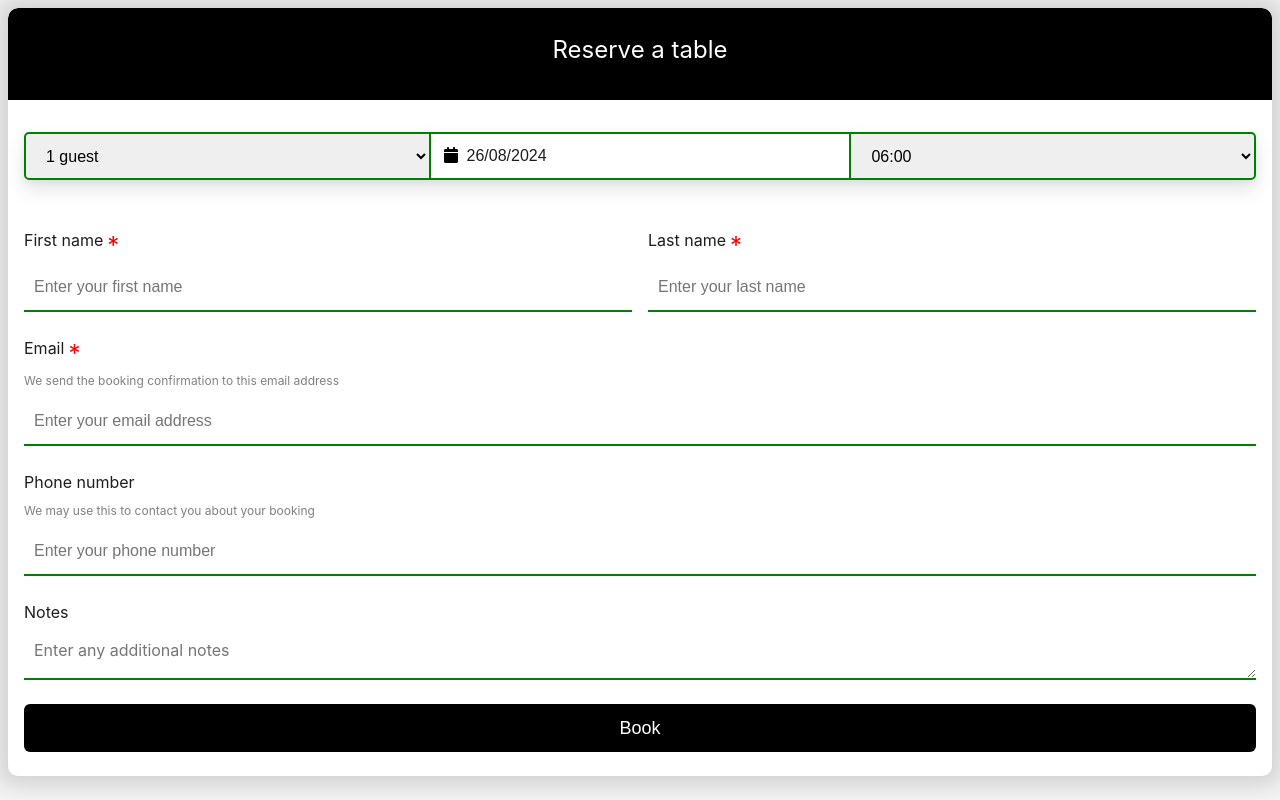
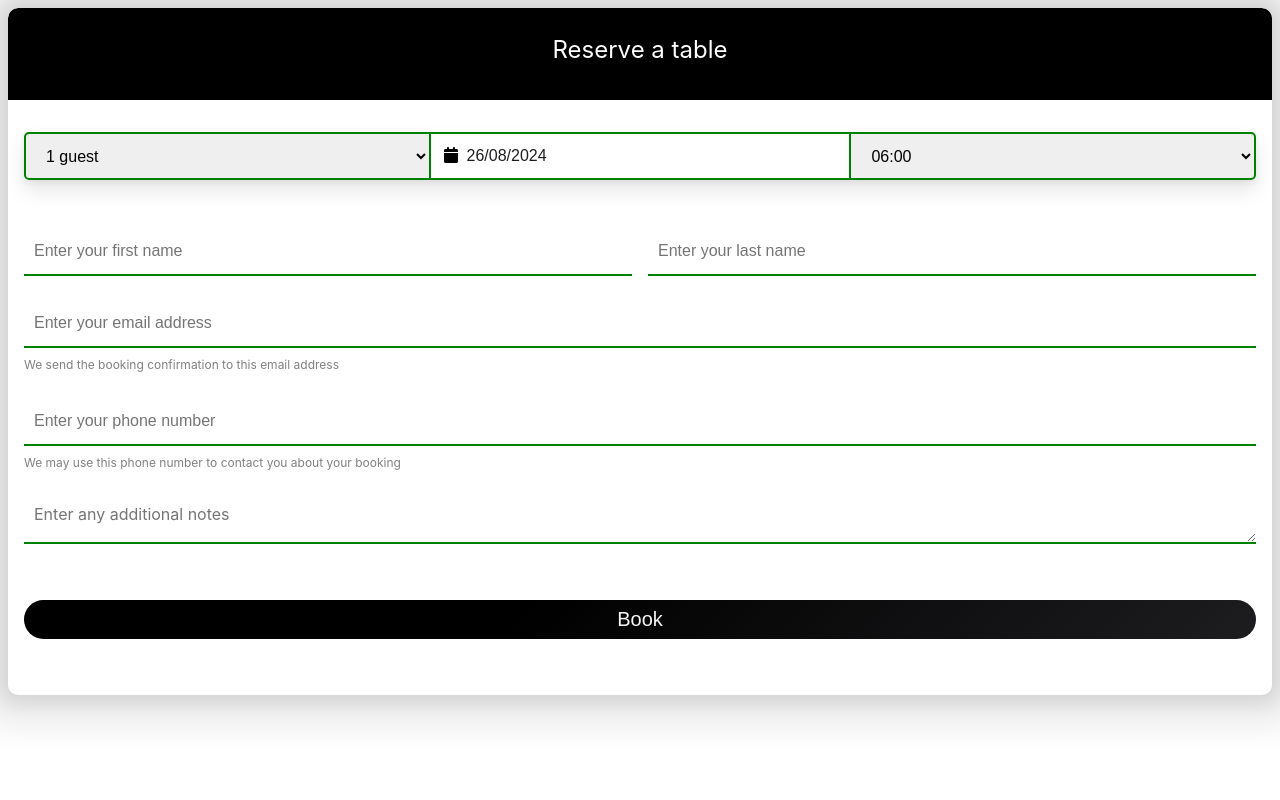
Before and after one commit to PMGH/rahui-widget-react, a React (Vite) app: page / in a window 1280 px wide. Built offline with nearby package versions, Linux system fonts and the light colour scheme.

Commit message:
remove field labels and tweak scss

```diff
--- a/src/components/form/form.scss
+++ b/src/components/form/form.scss
@@ -11,6 +11,27 @@
   border-right: none;
   border-bottom: 2px solid green;
   border-radius: 0;
+}
+
+@mixin button-base {
+  border-radius: 100px;
+  padding: 0.5rem 1rem;
+  margin: 2rem 0;
+  height: fit-content;
+  text-decoration: none;
+  width: 100%;
+  text-align: center;
+  font-size: 1rem;
+  font-weight: 500;
+  box-sizing: border-box;
+}
+
+@mixin button-base--hover {
+  &:hover {
+    cursor: pointer;
+    box-shadow: $box-shadow-button;
+    transition: all 0.5s;
+  }
 }
 
 :root {
@@ -150,9 +171,6 @@
       display: flex;
       flex-direction: column;
       width: 100%;
-      &__required {
-        display: flex;
-      }
       &__group {
         display: flex;
         flex-flow: row wrap;
@@ -192,27 +210,27 @@
       }
     }
   }
-  .required-field-symbol {
-    color: red;
-    font-size: 1.5rem;
-    margin-left: 0.25rem;
-  }
   button:not(.react-datepicker__navigation) {
-    height: 48px;
-    border-radius: 6px;
-    font-size: 18px;
-    background-color: var(--default-offset-background-color);
-    color: #fff;
-    border: 0;
-    width: 100%;
-    cursor: pointer;
+    @include button-base;
+
+    color: $white;
+    background-image: linear-gradient(
+      135deg,
+      var(--default-offset-background-color) 40%,
+      var(--default-offset-background-color--hover)
+    );
+    border: none;
+    font-size: 1.25rem;
+    font-weight: 500;
+
+    @include button-base--hover;
     &:hover {
       background-color: var(--default-offset-background-color--hover);
-      color: white;
+      color: $white;
     }
   }
   .info {
-    margin-bottom: 0.5rem;
+    margin-top: 0.5rem;
   }
   .muted {
     font-size: 0.75rem;
--- a/src/components/form/index.tsx
+++ b/src/components/form/index.tsx
@@ -207,17 +207,6 @@ const Form = ({
           <section className="customer-details">
             <div className="form__field__group">
               <div className="form__field">
-                <div className="form__field__required">
-                  <label htmlFor="customer[first_name]">First name</label>
-                  {firstNameRequired && (
-                    <span
-                      className="required-field-symbol"
-                      id="customer_first_name_required_symbol"
-                    >
-                      *
-                    </span>
-                  )}
-                </div>
                 <input
                   type="text"
                   id="customer_first_name"
@@ -228,17 +217,6 @@ const Form = ({
                 />
               </div>
               <div className="form__field last-name">
-                <div className="form__field__required">
-                  <label htmlFor="customer[last_name]">Last name</label>
-                  {lastNameRequired && (
-                    <span
-                      className="required-field-symbol"
-                      id="customer_last_name_required_symbol"
-                    >
-                      *
-                    </span>
-                  )}
-                </div>
                 <input
                   type="text"
                   id="customer_last_name"
@@ -250,35 +228,29 @@ const Form = ({
               </div>
             </div>
             <div className="form__field">
-              <div className="form__field__required">
-                <label htmlFor="customer[email]">Email</label>
-                <span className="required-field-symbol">*</span>
-              </div>
-              <p className="info muted">
-                We send the booking confirmation to this email address
-              </p>
               <input
                 type="email"
                 id="email"
                 name="customer[email]"
                 placeholder="Enter your email address"
               />
+              <p className="info muted">
+                We send the booking confirmation to this email address
+              </p>
             </div>
             <div className="form__field">
-              <label htmlFor="customer[phone]">Phone number</label>
-              <p className="info muted">
-                We may use this to contact you about your booking
-              </p>
               <input
                 type="phone"
                 id="phone"
                 name="customer[phone]"
                 placeholder="Enter your phone number"
               />
+              <p className="info muted">
+                We may use this phone number to contact you about your booking
+              </p>
             </div>
           </section>
           <div className="form__field">
-            <label htmlFor="booking[notes]">Notes</label>
             <textarea
               id="notes"
               name="booking[notes]"
```
